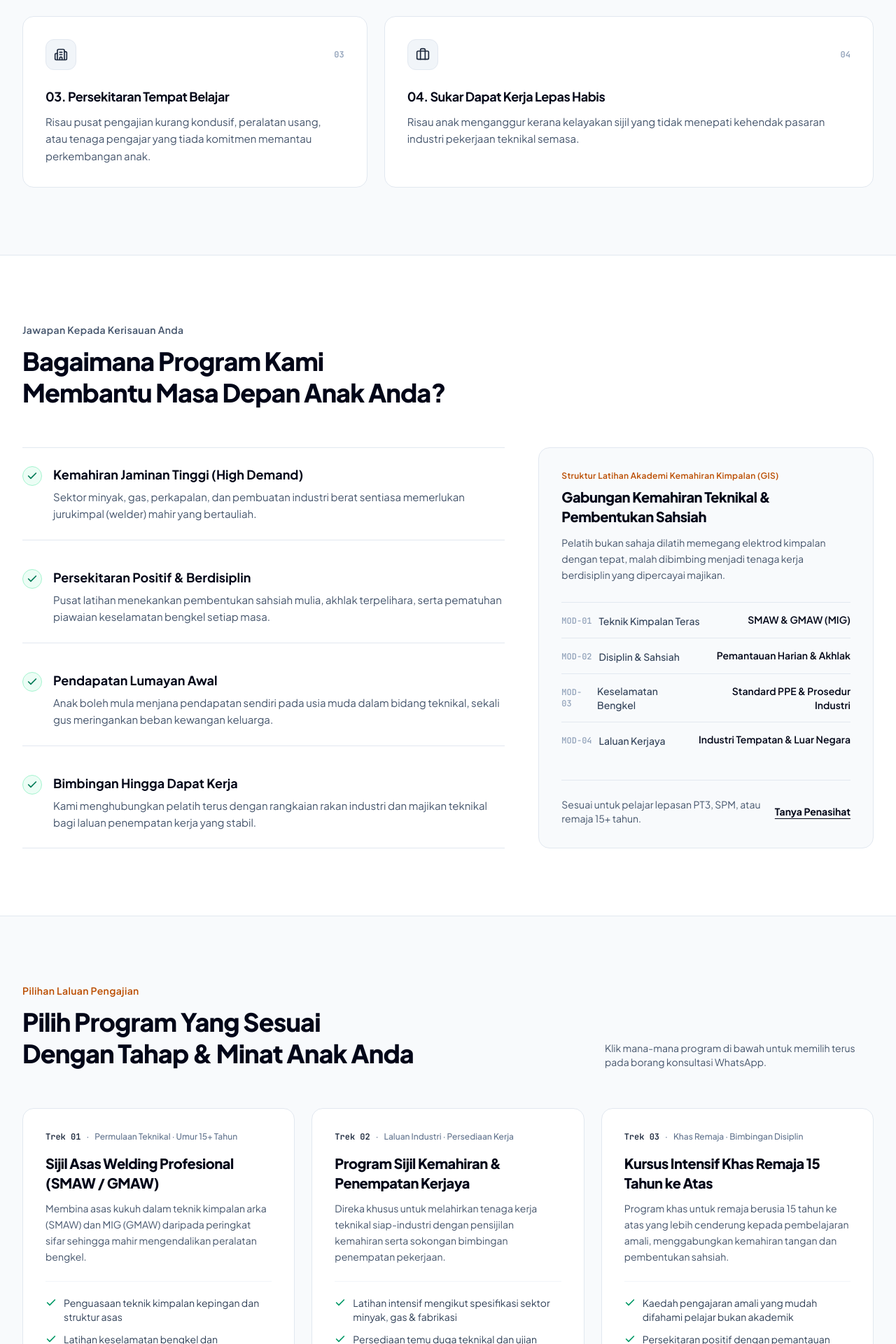
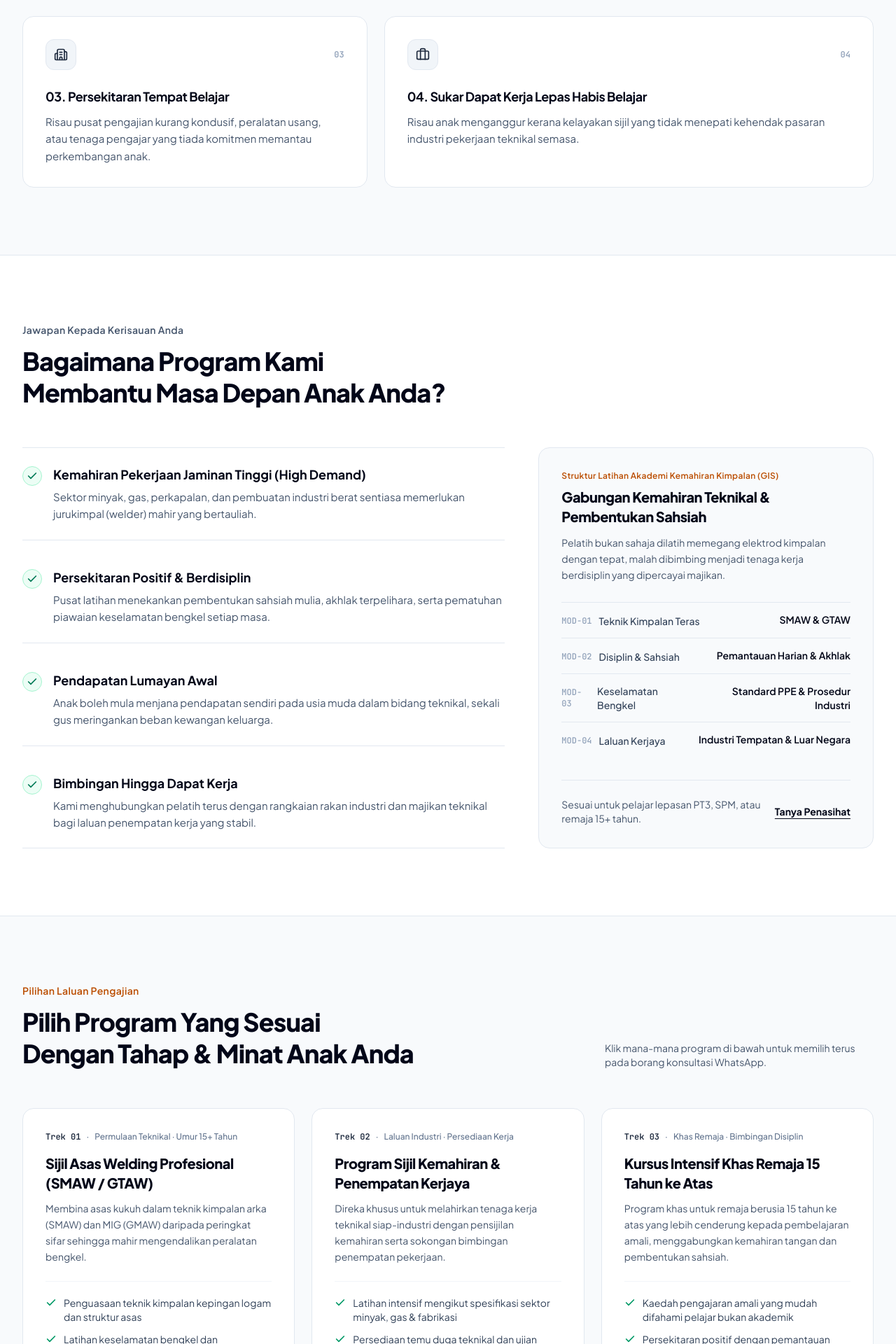
Before and after one commit to zqrlhkm/Welding, a React (Vite) app: page / in a window 1280 px wide. Shown: the part 1520-3440 px from the top of the page at 70% size. Built offline with nearby package versions, Linux system fonts and the light colour scheme; no server answers.

Commit message:
Update programData.ts

```diff
--- a/src/data/programData.ts
+++ b/src/data/programData.ts
@@ -57,7 +57,7 @@ export const PAIN_POINTS: PainPoint[] = [
   },
   {
     number: '04',
-    title: 'Sukar Dapat Kerja Lepas Habis',
+    title: 'Sukar Dapat Kerja Lepas Habis Belajar',
     description:
       'Risau anak menganggur kerana kelayakan sijil yang tidak menepati kehendak pasaran industri pekerjaan teknikal semasa.',
     featured: true,
@@ -66,7 +66,7 @@ export const PAIN_POINTS: PainPoint[] = [
 
 export const SOLUTION_BENEFITS: BenefitItem[] = [
   {
-    title: 'Kemahiran Jaminan Tinggi (High Demand)',
+    title: 'Kemahiran Pekerjaan Jaminan Tinggi (High Demand)',
     description:
       'Sektor minyak, gas, perkapalan, dan pembuatan industri berat sentiasa memerlukan jurukimpal (welder) mahir yang bertauliah.',
   },
@@ -88,7 +88,7 @@ export const SOLUTION_BENEFITS: BenefitItem[] = [
 ];
 
 export const WORKSHOP_SPECS = [
-  { code: 'MOD-01', label: 'Teknik Kimpalan Teras', value: 'SMAW & GMAW (MIG)' },
+  { code: 'MOD-01', label: 'Teknik Kimpalan Teras', value: 'SMAW & GTAW' },
   { code: 'MOD-02', label: 'Disiplin & Sahsiah', value: 'Pemantauan Harian & Akhlak' },
   { code: 'MOD-03', label: 'Keselamatan Bengkel', value: 'Standard PPE & Prosedur Industri' },
   { code: 'MOD-04', label: 'Laluan Kerjaya', value: 'Industri Tempatan & Luar Negara' },
@@ -96,15 +96,15 @@ export const WORKSHOP_SPECS = [
 
 export const PROGRAM_TRACKS: ProgramTrack[] = [
   {
-    id: 'smaw-gmaw',
+    id: 'smaw-gtaw',
     code: 'Trek 01',
-    title: 'Sijil Asas Welding Profesional (SMAW / GMAW)',
+    title: 'Sijil Asas Welding Profesional (SMAW / GTAW)',
     audience: 'Permulaan Teknikal · Umur 15+ Tahun',
     duration: 'Fokus Praktikal Bengkel',
     focus:
       'Membina asas kukuh dalam teknik kimpalan arka (SMAW) dan MIG (GMAW) daripada peringkat sifar sehingga mahir mengendalikan peralatan bengkel.',
     outcomes: [
-      'Penguasaan teknik kimpalan kepingan dan struktur asas',
+      'Penguasaan teknik kimpalan kepingan logam dan struktur asas',
       'Latihan keselamatan bengkel dan pengendalian mesin',
       'Penilaian kemahiran berterusan oleh pengajar berpengalaman',
     ],
```
